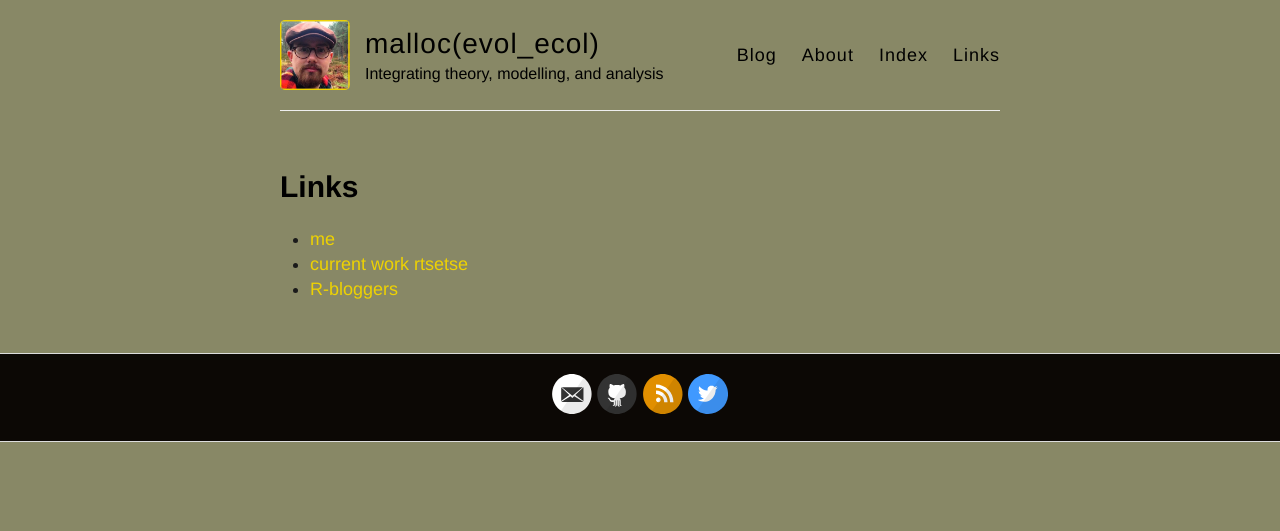
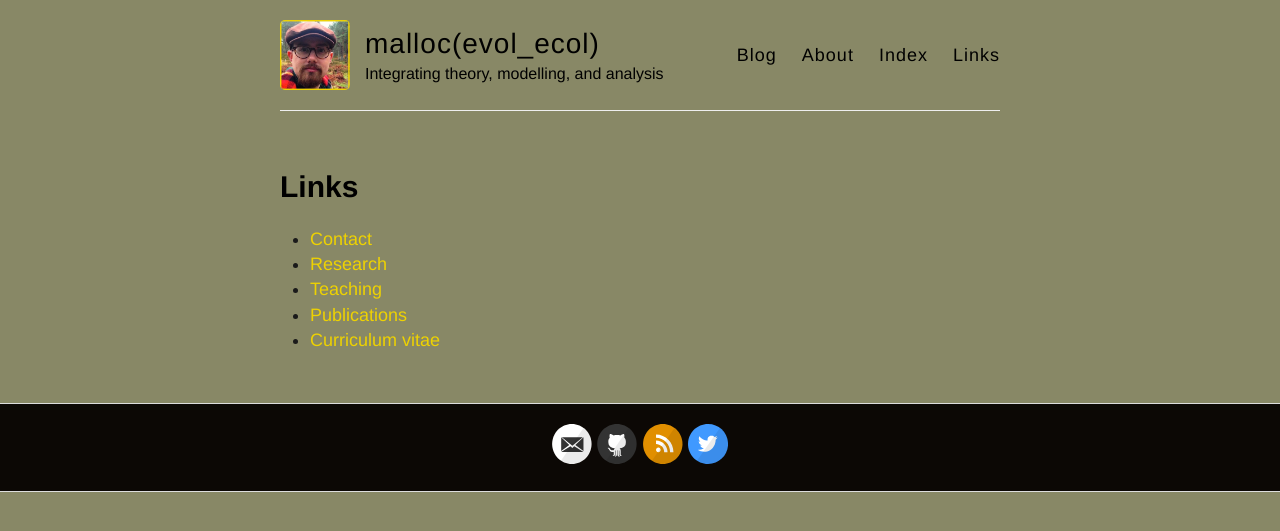
Before and after one commit to bradduthie/blog, a Jekyll site: the page built from links.md, in a window 1280 px wide. Shown: the top 531 px of the page. Built offline with Jekyll 4.4.1, drawn with Linux system fonts in a browser that asks for light colours.

Commit message:
Add personal web links

```diff
--- a/links.md
+++ b/links.md
@@ -4,6 +4,8 @@ title: Links
 permalink: /links/
 ---
 
-* [me](http://www.andysouth.co.uk/)
-* [current work rtsetse](https://github.com/AndySouth/rtsetse)
-* [R-bloggers](http://www.r-bloggers.com/)
+* [Contact](http://bradduthie.github.io/index.html)
+* [Research](http://bradduthie.github.io/research.html)
+* [Teaching](http://bradduthie.github.io/teaching.html)
+* [Publications](http://bradduthie.github.io/publications.html)
+* [Curriculum vitae](http://bradduthie.github.io/DuthieCV.pdf)
```
